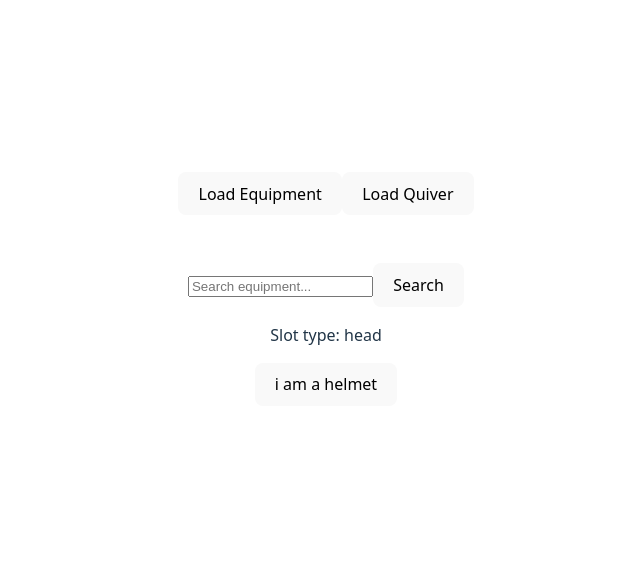
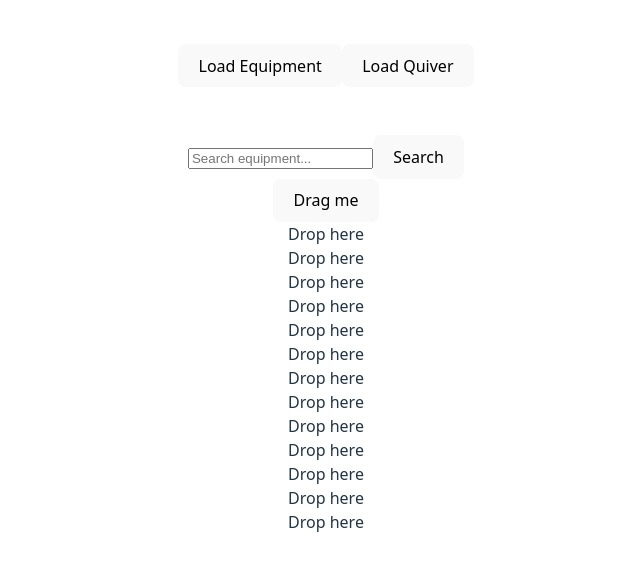
Before and after one commit to Slightsmiles/ChoomsMagicScreen, a React app in the folder Frontend/: page / in a window 1280 px wide. Shown: the part 135-702 px from the top of the page, without its empty margins (314-954 px from the left). Built offline with nearby package versions, Linux system fonts and the light colour scheme; the HTML template or start-up script is replaced by a standard one.

Commit message:
added functionality for multiple droppables

```diff
--- a/Frontend/src/App.tsx
+++ b/Frontend/src/App.tsx
@@ -9,17 +9,17 @@ import EquipmentResult from './components/EquipmentResult/EquipmentResult'
 import EquipmentSearchPage from './components/EquipmentSearchPage/EquipmentSearchPage'
 
 
-import Droppable from './hooks/Droppable'
+import {Droppable} from './hooks/Droppable'
 import  Draggable  from './hooks/Draggable'
 import { DndContext } from '@dnd-kit/core'
 import EquipmentSlot from './components/EquipmentSlot/EquipmentSlot'
 
+import { DummyInventory } from './components/DummyInventory/DummyInventory'
 
 function App() {
-  const [count, setCount] = useState(0)
   const [items, setItems] = useState<any[]>([])
   const [error, setError] = useState<string | null>(null)
-  const backendUrl: string = "http://localhost:5067/api/"
+  const backendUrl: string = "http://localhost:5067/api/" //rememberoo change this
 
   async function loadAllEquipment() {
     try {
@@ -70,10 +70,7 @@ function App() {
       <EquipmentSearchPage />
     </div>
         <div>
-              <DndContext>
-      <Droppable> <EquipmentSlot type="head" id="head"></EquipmentSlot></Droppable>
-      <Draggable> i am a helmet</Draggable>
-    </DndContext>
+          <DummyInventory></DummyInventory>
         </div>
     </>
   )
--- /dev/null
+++ b/Frontend/src/components/DummyInventory/DummyInventory.tsx
@@ -0,0 +1,36 @@
+import React, {useState} from "react";
+import Draggable from "../../hooks/Draggable";
+import {Droppable} from "../../hooks/Droppable";
+import { DndContext, type DragEndEvent } from "@dnd-kit/core";
+export function DummyInventory() {
+  const EquipmentSlots = ["head" , "eyes" , "neck" , "weapon" , "chest" , "ring" , "arms" , "shoulder" , "torso" , "body" , "waist" , "feet" , "misc"];
+  const [parent, setParent] = useState(null);
+  const draggableMarkup = (
+    <Draggable id="head">Drag me</Draggable>
+  );
+  const draggableEyes = (
+    <Draggable id="eyes">Drag my eyes</Draggable>
+  );
+
+  return (
+    <DndContext onDragEnd={handleDragEnd}>
+      {parent === null ? draggableMarkup : null}
+
+      {EquipmentSlots.map((id) => (
+        // We updated the Droppable component so it would accept an `id`
+        // prop and pass it to `useDroppable`
+        <Droppable key={id} id={id}>
+          {parent === id ? draggableMarkup : 'Drop here'}
+        </Droppable>
+      ))}
+    </DndContext>
+  );
+
+  function handleDragEnd(event: any) {
+    const {over} = event;
+
+    // If the item is dropped over a container, set it as the parent
+    // otherwise reset the parent to `null`
+    setParent(over ? over.id : null);
+  }
+};
--- a/Frontend/src/components/EquipmentSlot/EquipmentSlot.tsx
+++ b/Frontend/src/components/EquipmentSlot/EquipmentSlot.tsx
@@ -11,6 +11,7 @@ function EquipmentSlot({type}: EquipmentSlotProps) {
     const [isFilled, setFilled] = useState(false);
 
 
+    const [item, setItem] = useState<React.ReactNode | null>(null);
 
     return (
         <div>
--- a/Frontend/src/hooks/Draggable.tsx
+++ b/Frontend/src/hooks/Draggable.tsx
@@ -3,7 +3,7 @@ import {useDraggable} from '@dnd-kit/core';
 
 function Draggable(props: any) {
   const {attributes, listeners, setNodeRef, transform} = useDraggable({
-    id: 'draggable',
+    id: props.id,
   });
   const style = transform ? {
     transform: `translate3d(${transform.x}px, ${transform.y}px, 0)`,
--- a/Frontend/src/hooks/Droppable.tsx
+++ b/Frontend/src/hooks/Droppable.tsx
@@ -1,9 +1,9 @@
-import React from "react";
+import React from 'react';
 import {useDroppable} from '@dnd-kit/core';
 
-function Droppable(props: any) {
+export function Droppable(props: any) { // TODO: Change props to some equipment type on implementation @TODO
   const {isOver, setNodeRef} = useDroppable({
-    id: 'droppable',
+    id: props.id,
   });
   const style = {
     color: isOver ? 'green' : undefined,
@@ -16,5 +16,3 @@ function Droppable(props: any) {
     </div>
   );
 }
-
-export default Droppable;
```
Also changed, not shown: Frontend/src/hooks/Droppable.module.css (added, +15 -0 lines).
